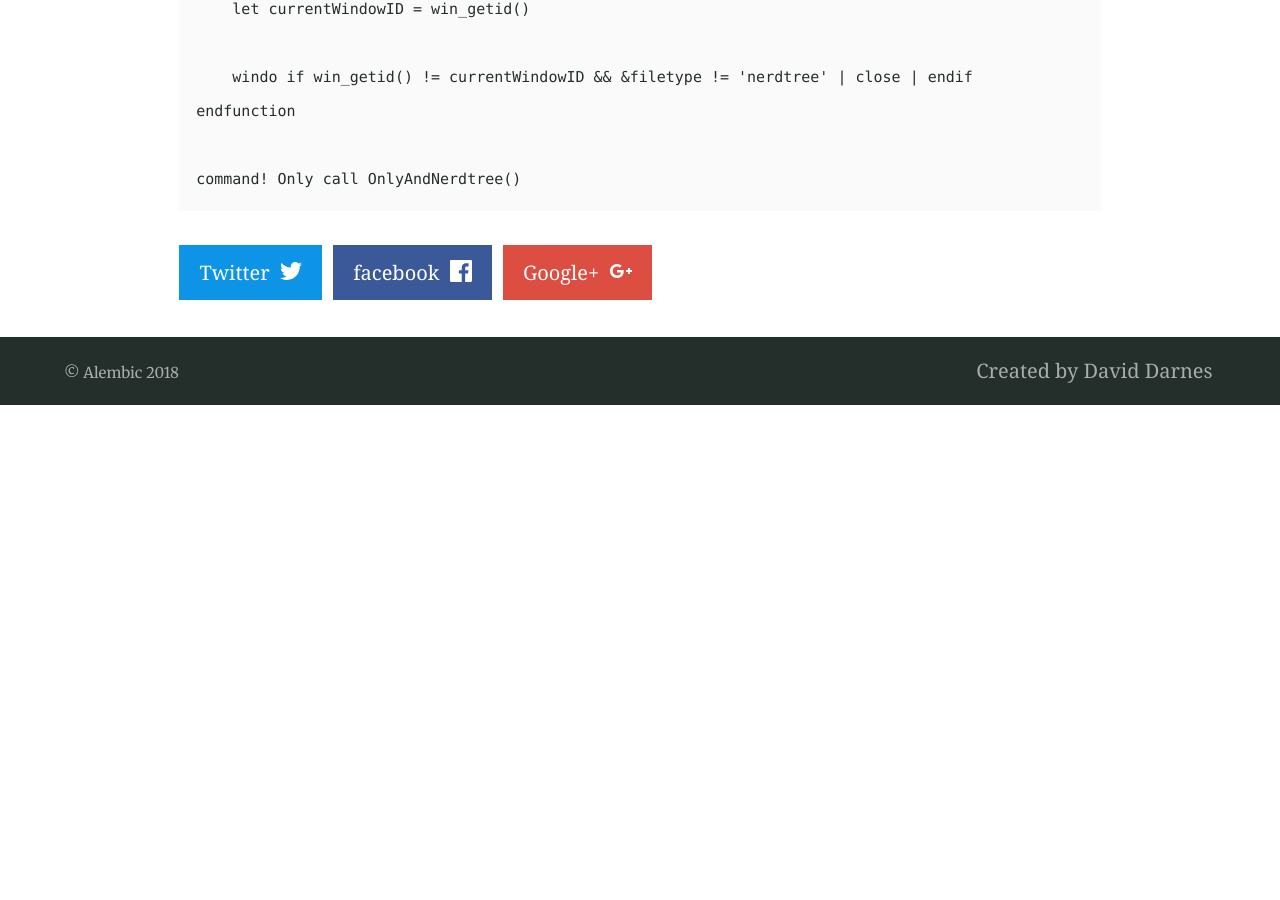
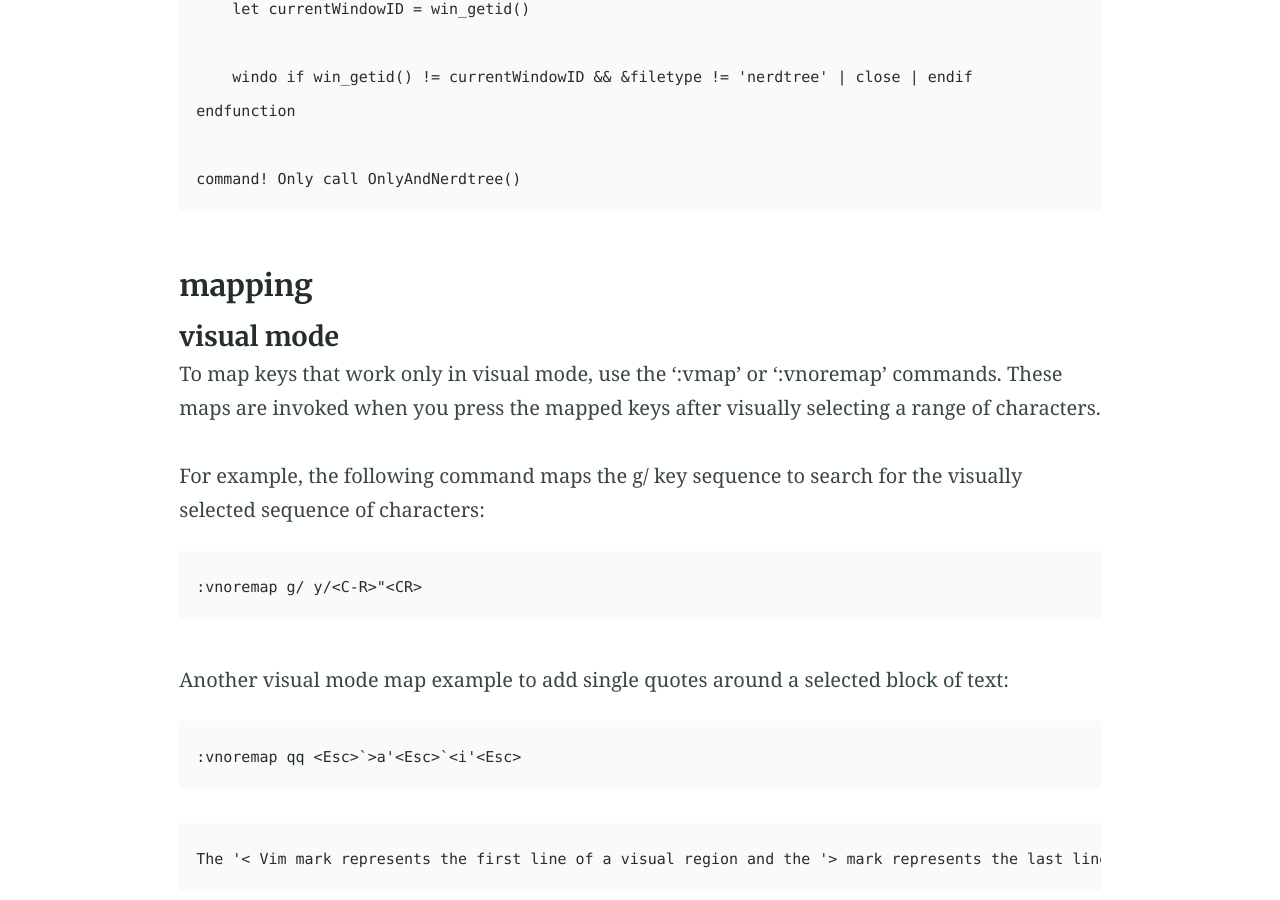
Before and after one commit to wudixm/wudixm.github.io, a Jekyll site: the page built from _posts/2017-09-02-VIM-HELP.md, in a window 1280 px wide and 900 px high, scrolled down 13741 px. Built offline with Jekyll 4.4.1, drawn with Linux system fonts in a browser that asks for light colours; our own code applies the rules of GitHub Pages for plain Markdown files; before the commit the page ends 14146 px from its top, so only the background shows below that.

Commit message:
add vim mapping keys

````diff
--- a/_posts/2017-09-02-VIM-HELP.md
+++ b/_posts/2017-09-02-VIM-HELP.md
@@ -506,3 +506,25 @@ endfunction
 
 command! Only call OnlyAndNerdtree()
 ```
+
+### mapping
+
+#### visual mode
+
+To map keys that work only in visual mode, use the ':vmap' or ':vnoremap' commands. These maps are invoked when you press the mapped keys after visually selecting a range of characters.
+
+For example, the following command maps the g/ key sequence to search for the visually selected sequence of characters:
+
+```
+:vnoremap g/ y/<C-R>"<CR>
+```
+
+Another visual mode map example to add single quotes around a selected block of text:
+
+```
+:vnoremap qq <Esc>`>a'<Esc>`<i'<Esc>
+```
+
+```
+The '< Vim mark represents the first line of a visual region and the '> mark represents the last line of the visual region. The similar `< mark represents the beginning character position of the visual region and the `> mark represents the ending character position of the visual region. You can use these marks in your map to perform operation at the beginning and end of the visual region. If the map is invoked from visual mode, then these marks will refer to the beginning and end of the previous selection and not to the current selected region.
+```
````
